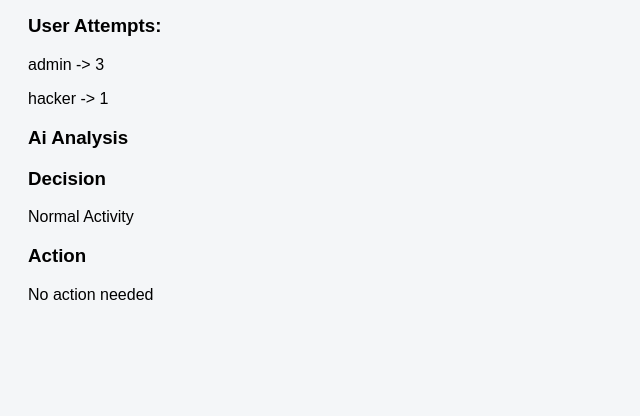
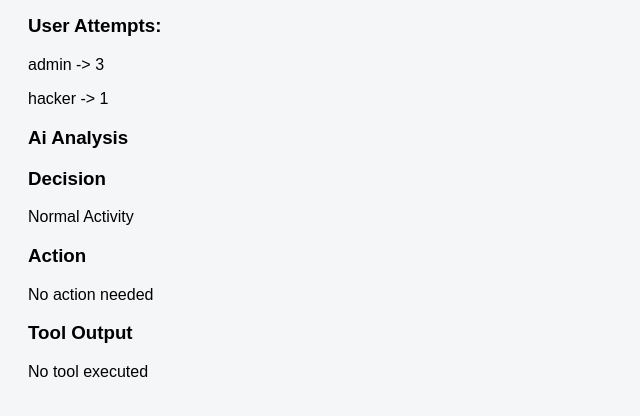
Before and after one commit to shahrukhsaifi07/ai-cyber-journey, a Flask app: page /logs in a window 1280 px wide. Shown: the part 267-683 px from the top of the page, without its empty margins (0-640 px from the left). Run offline with Flask 3, Linux system fonts and the light colour scheme; data that the repository does not hold is empty.

Commit message:
Day 19 completed - Multi-Tool Agent

```diff
--- a/projects/agent.py
+++ b/projects/agent.py
@@ -1,4 +1,5 @@
 from ai_analyzer import analyze_with_ai
+from scanner import port_scanner
 
 def security_agent(log_data):
     ai_result=analyze_with_ai(log_data)
@@ -6,15 +7,19 @@ def security_agent(log_data):
     decision="Normal Activity"
     action="No action needed"
 
+    tool_output=[]
+
     if "attack" in ai_result.lower():
         decision ="Threat Dectect"
-    if "brute" in ai_result.lower():
-        action="Recommend: Block IP / Enable rate limiting"
-    elif "mutli failed" in ai_result.lower():
-        action ="Recommend : Lock account temporaily"
+    if "brute" in ai_result.lower() or "failed login" in ai_result.lower():
+        action="Running port scan on target ...."
+        target = "127.0.0.1"
+        tool_output=port_scanner(target)
+
 
     return{
         "analysis" : ai_result,
         "decision" : decision,
-        "action" : action
+        "action" : action,
+        "tool_output":tool_output
     }
--- a/projects/templates/logs.html
+++ b/projects/templates/logs.html
@@ -19,4 +19,9 @@
 <h3>Action</h3>
 <p>{{agent.action}}</p>
 
-{% endblock %}
+<h3>Tool Output</h3>
+{% if agent.tool_output %} {% for port in agent.tool_output %}
+<p>{{port}}</p>
+{% endfor %} {% else %}
+<p>No tool executed</p>
+{% endif %} {% endblock %}
```
